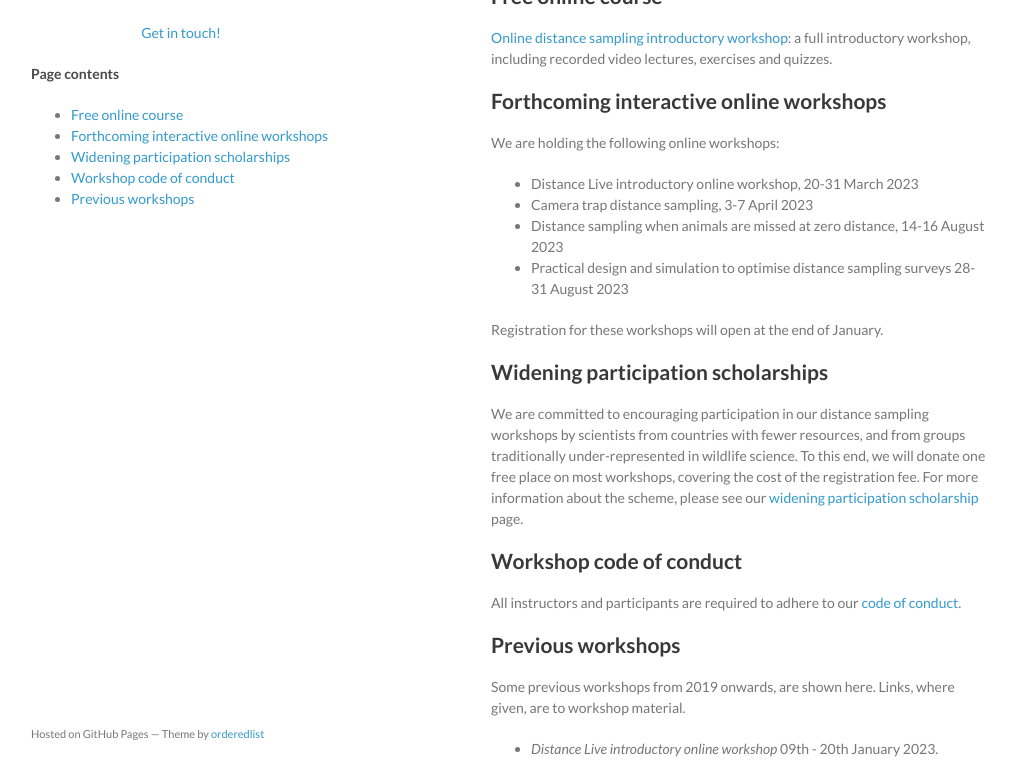
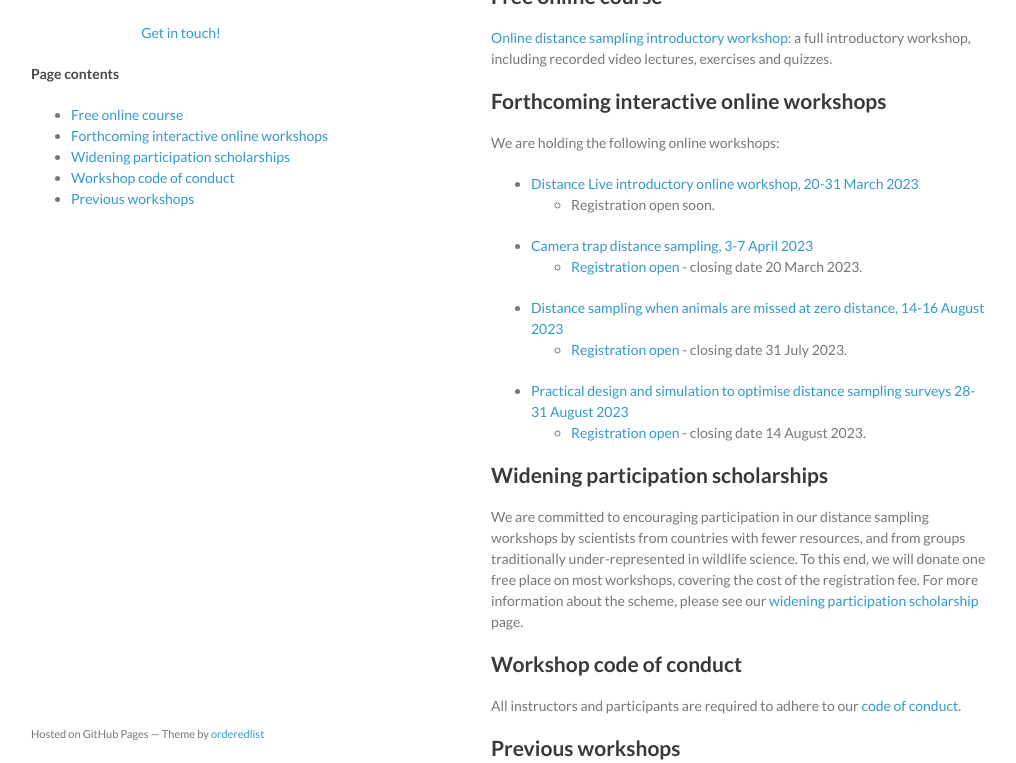
Before and after one commit to distanceworkshops/distanceworkshops.github.io, a Jekyll site: the page built from index.md, in a window 1280 px wide and 900 px high, cut to the strip 137-900 px from the top of the window. Shown: the whole strip, without its empty margins (129-1145 px from the left). Built offline with Jekyll 4.4.1, drawn with Linux system fonts in a browser that asks for light colours.

Commit message:
Link to online shop for intro, mrds, design workshops

```diff
--- a/index.md
+++ b/index.md
@@ -15,12 +15,14 @@ Here you can find content for distance sampling workshops including slides, exer
 
 We are holding the following online workshops:
 
-- Distance Live introductory online workshop, 20-31 March 2023
-- Camera trap distance sampling, 3-7 April 2023
-- Distance sampling when animals are missed at zero distance, 14-16 August 2023
-- Practical design and simulation to optimise distance sampling surveys 28-31 August 2023
-
-Registration for these workshops will open at the end of January.
+- [Distance Live introductory online workshop, 20-31 March 2023](https://workshops.distancesampling.org/intro-mar-2023)
+  - Registration open soon.
+- [Camera trap distance sampling, 3-7 April 2023](https://workshops.distancesampling.org/ctds-april-2023)
+  - [Registration open](https://onlineshop.st-andrews.ac.uk/conferences-and-events/events/creem/online-workshop-analysis-of-camera-trap-data-with-distance-sampling-3rd-to-7th-april-2023) - closing date 20 March 2023.
+- [Distance sampling when animals are missed at zero distance, 14-16 August 2023](https://workshops.distancesampling.org/mrds-aug-2023)
+  - [Registration open](https://onlineshop.st-andrews.ac.uk/conferences-and-events/events/creem/online-workshop-distance-sampling-when-animals-are-missed-at-zero-distance-1416th-august-2023) - closing date 31 July 2023.
+- [Practical design and simulation to optimise distance sampling surveys 28-31 August 2023](https://workshops.distancesampling.org/design-aug-2023)
+  - [Registration open](https://onlineshop.st-andrews.ac.uk/conferences-and-events/events/creem/online-workshoppractical-design-and-simulation-to-optimise-distance-sampling-surveys-2831-aug-23) - closing date 14 August 2023.
 
 <!-- We are also in the early stages of planning workshops for spring 2023.  We will post further updates here, on [Twitter](http://twitter.com/distancesamp) and on the [distance sampling mailing list](https://groups.google.com/forum/#!forum/distance-sampling).  Please [email us](mailto:distance@st-andrews.ac.uk) if you are interested in joining a future workshop on the following topics: (1) camera trap distance sampling; (2) distance sampling when animals are missed at zero distance; (3) survey design and simulation. -->
 
```
